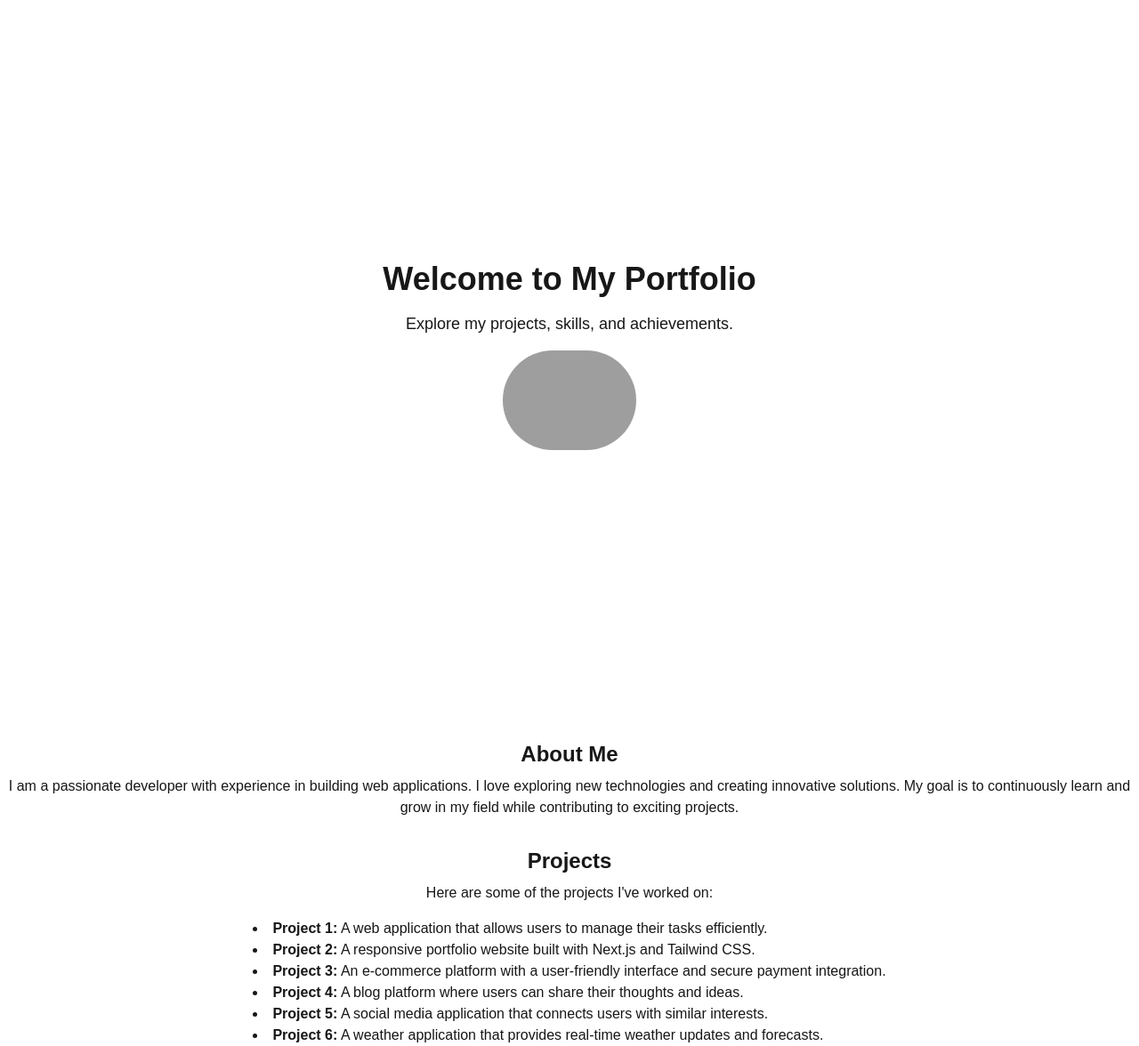
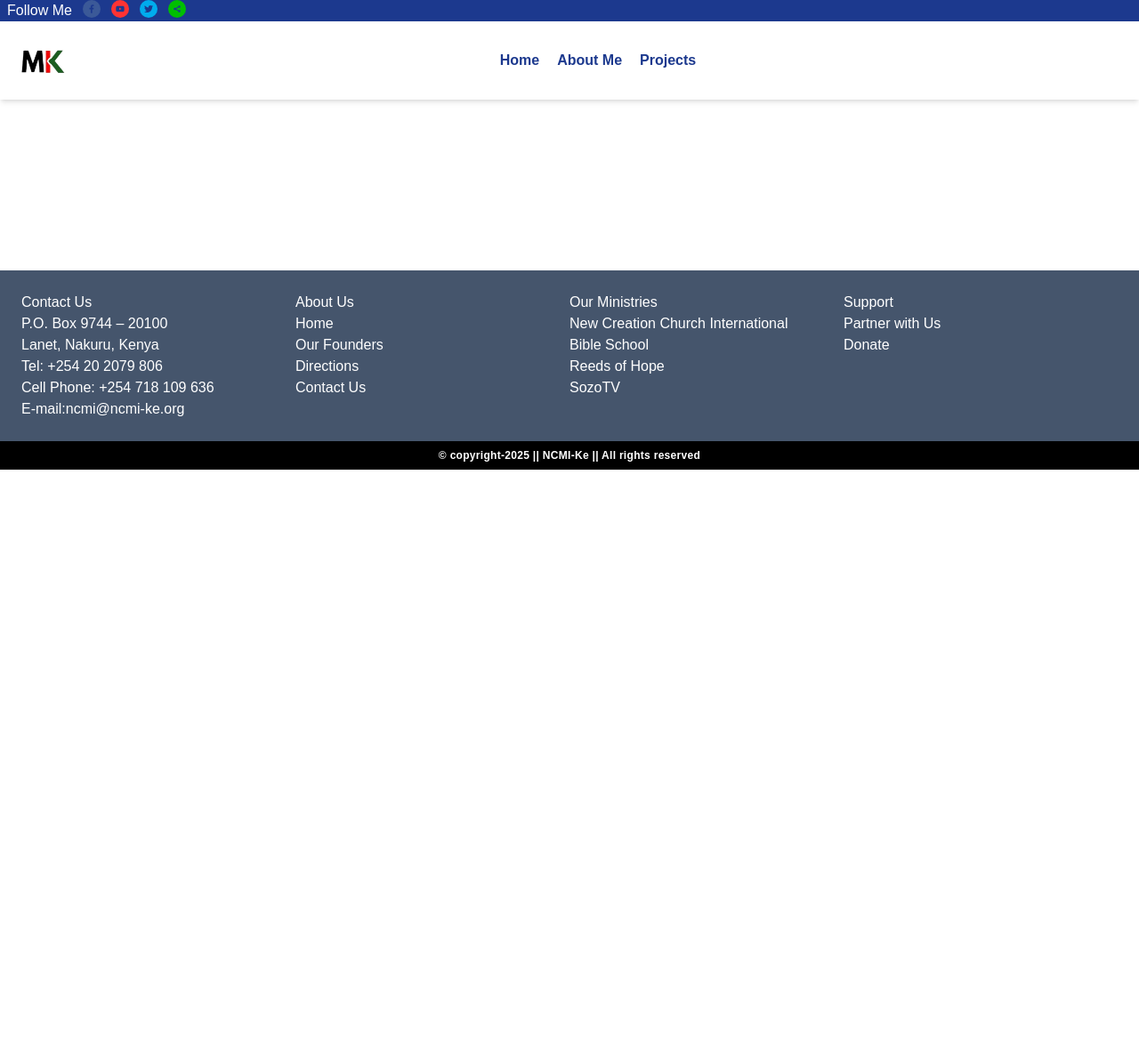
Before and after one commit to matthewkuria/myportifolio, a Next.js app: page / in a window 1280 px wide. Shown: the whole page at 89% size. After the commit the page ends 800 px from the top, so only its background shows below. Built offline with nearby package versions, Linux system fonts and the light colour scheme; grey boxes are pictures that could not be loaded.

Commit message:
Add the Header and Footer

```diff
--- /dev/null
+++ b/app/components/Footer.tsx
@@ -0,0 +1,40 @@
+import Link from "next/link";
+
+export default function Footer() {
+    return (
+        <footer className="footer bg-slate-600 text-white text-base ">
+            <div className="flex flex-col md:flex md:flex-row mx-auto md:justify-between p-6">
+                <div className="contact flex flex-col w-full md:w-1/4">
+                    <p className="footer-title">Contact Us</p>
+                    <p>P.O. Box 9744 – 20100</p>
+                    <p>Lanet, Nakuru, Kenya</p>
+                    <p>Tel: +254 20 2079 806</p>
+                    <p>Cell Phone: +254 718 109 636</p>
+                    <p>E-mail:ncmi@ncmi-ke.org</p>
+                </div>
+                <div className="about-us flex flex-col w-full md:w-1/4">
+                    <p className="footer-title">About Us</p>
+                    <Link href="/">Home</Link>
+                    <Link href="about-us">Our Founders</Link>
+                    <Link href="https://maps.app.goo.gl/4wsg1azP58xCz4G8A">Directions</Link>
+                    <Link href="contacts">Contact Us</Link>
+                </div>
+                <div className="ministries flex flex-col  w-full md:w-1/4">
+                    <p className="footer-title">Our Ministries</p>
+                    <Link href="/ncci">New Creation Church International</Link>
+                    <Link href="/bible-school">Bible School</Link>
+                    <Link href="/reed-of-hope">Reeds of Hope</Link>
+                    <Link href="/sozotv">SozoTV</Link>
+                </div>
+                <div className="support flex flex-col  w-full md:w-1/4">
+                    <p className="footer-title">Support</p>
+                    <Link href="">Partner with Us</Link>
+                    <Link href="/support">Donate</Link>
+                </div>
+            </div>
+            <div className="copyright text-xs font-semibold flex justify-center bg-black py-2">
+                <p className="tracking-wide">&copy; copyright-{new Date().getFullYear()} || NCMI-Ke || All rights reserved</p>
+            </div>
+        </footer>
+    )
+}
--- /dev/null
+++ b/app/components/HamburgerMenu.tsx
@@ -0,0 +1,80 @@
+import { useState } from "react";
+import Link from "next/link";
+
+export default function HamburgerMenu() {
+  const [isOpen, setIsOpen] = useState(false);
+
+  const toggleMenu = () => {
+    setIsOpen(!isOpen);
+  };
+ const closeMenu = () => {
+    setIsOpen(false);
+  };
+  return (
+    <div className="">
+       <div className="flex items-center justify-between h-16">
+          <div className="block md:hidden">
+            <button
+              onClick={toggleMenu}
+              className="text-black focus:outline-none"
+            >
+              <svg
+                className="h-6 w-6"
+                xmlns="http://www.w3.org/2000/svg"
+                fill="none"
+                viewBox="0 0 24 24"
+                stroke="currentColor"
+              >
+                {isOpen ? (
+                  <path
+                    strokeLinecap="round"
+                    strokeLinejoin="round"
+                    strokeWidth="2"
+                    d="M6 18L18 6M6 6l12 12"
+                  />
+                ) : (
+                  <path
+                    strokeLinecap="round"
+                    strokeLinejoin="round"
+                    strokeWidth="2"
+                    d="M4 6h16M4 12h16M4 18h16"
+                  />
+                )}
+              </svg>
+            </button>
+          </div>
+        </div>
+
+      {/* Menu links */}
+      <div
+        className={`${
+          isOpen ? "block" : "hidden"
+        } sm:hidden bg-gray-800 text-white absolute top-20  z-50 left-0 right-0`}
+      >
+        <div className="px-2 pt-2 pb-3 space-y-1">
+          <Link onClick={closeMenu} href="/" className="block px-3 py-2 rounded-md text-base font-medium hover:bg-gray-700">
+            Home
+          </Link>
+          <Link onClick={closeMenu} href="/about-us" className="block px-3 py-2 rounded-md text-base font-medium hover:bg-gray-700">
+            About Us
+          </Link>
+          <Link onClick={closeMenu} href="/ministries" className="block px-3 py-2 rounded-md text-base font-medium hover:bg-gray-700">
+            Ministries
+          </Link>
+          <Link onClick={closeMenu} href="/media" className="block px-3 py-2 rounded-md text-base font-medium hover:bg-gray-700">
+            Media
+          </Link>
+          <Link onClick={closeMenu} href="/events" className="block px-3 py-2 rounded-md text-base font-medium hover:bg-gray-700">
+            Events
+          </Link>
+          <Link onClick={closeMenu} href="/support" className="block px-3 py-2 rounded-md text-base font-medium hover:bg-gray-700">
+            Support or Partner
+          </Link>
+          <Link onClick={closeMenu} href="/contacts" className="block px-3 py-2 rounded-md text-base font-medium hover:bg-gray-700">
+            Contact Us
+          </Link>
+        </div>
+      </div>
+    </div>
+  );
+}
--- /dev/null
+++ b/app/components/Header.tsx
@@ -0,0 +1,20 @@
+"use client";
+import Socials from "./Socials";
+import Navlinks from "./Navlinks";
+import Navlogo from "./Navlogo";
+import HamburgerMenu from "./HamburgerMenu";
+import React from "react";
+
+export default function Header() {
+
+    return (
+        <>
+            <Socials />
+            <nav className=" relative py-2 px-4 flex items-center justify-between shadow-md ">
+                <Navlogo />
+                <Navlinks />
+                <HamburgerMenu  />
+            </nav>
+        </>
+    )
+}
--- /dev/null
+++ b/app/components/Navlinks.tsx
@@ -0,0 +1,11 @@
+import Link from "next/link";
+
+export default function Navlinks() {
+    return (
+        <ul className="md:flex justify-between font-bold text-blue-900  gap-5 hidden">
+            <li className="hover:text-yellow-400 py-6 active"><Link href="/">Home</Link></li>
+            <li className="hover:text-yellow-400 py-6"><Link href="/about-us">About Me</Link></li>
+            <li className="hover:text-yellow-400 py-6"><Link href="/projects">Projects</Link></li>
+        </ul>
+    )
+}
--- /dev/null
+++ b/app/components/Navlogo.tsx
@@ -0,0 +1,10 @@
+import Image from "next/image";
+import Link from "next/link"
+import mkLogo from "../../public/mkLogo.png"
+export default function Navlogo() {
+    return (
+            <div className="">
+               <Link href="/"> <Image src={mkLogo} alt="Matthew Kuria logo" width={50} height={50} className="w-16 h-16"/></Link>
+            </div>
+    )
+}
--- /dev/null
+++ b/app/components/Socials.tsx
@@ -0,0 +1,16 @@
+import { SocialIcon } from "react-social-icons";
+
+export default function Socials() {
+    return (
+        <div className="socials bg-blue-900 h-6 p-2 items-center justify-between text-white w-full hidden md:flex">
+          <div className="flex gap-3">
+          <p className="">Follow Me</p>
+            <SocialIcon url="https://facebook.com" href="https://facebook.com/" style={{ height: 20, width: 20 }}/>
+            <SocialIcon url="https://youtube.com/" style={{ height: 20, width: 20 }}/>
+            <SocialIcon url="https://twitter.com" style={{ height: 20, width: 20 }}/>
+            <SocialIcon url="https://LinkedIn.com" style={{ height: 20, width: 20 }}/>
+          </div>
+
+        </div>
+    )
+}
--- a/app/layout.tsx
+++ b/app/layout.tsx
@@ -1,6 +1,8 @@
 import type { Metadata } from "next";
 import { Geist, Geist_Mono } from "next/font/google";
 import "./globals.css";
+import Header from "./components/Header";
+import Footer from "./components/Footer";
 
 const geistSans = Geist({
   variable: "--font-geist-sans",
@@ -111,7 +113,9 @@ export default function RootLayout({
       <body
         className={`${geistSans.variable} ${geistMono.variable} antialiased`}
       >
+        <Header />
         {children}
+        <Footer />
       </body>
     </html>
   );
--- a/app/page.tsx
+++ b/app/page.tsx
@@ -1,61 +1,8 @@
-import Image from "next/image";
 
 export default function Home() {
   return (
-    <main className="">
-      <div className="flex flex-col items-center justify-center min-h-screen p-4">
-        <h1 className="text-4xl font-bold">Welcome to My Portfolio</h1>
-        <p className="mt-4 text-lg">
-          Explore my projects, skills, and achievements.
-        </p>
-        <Image
-          src="/matt.jpg"
-          alt="Profile Picture of Matthew Kuria"
-          width={150}
-          height={150}
-          className="rounded-full mt-4"
-        />
-      </div>
-      <div className="flex flex-col items-center justify-center mt-8">
-        <h2 className="text-2xl font-semibold">About Me</h2>
-        <p className="mt-2 text-center">
-          I am a passionate developer with experience in building web
-          applications. I love exploring new technologies and creating
-          innovative solutions. My goal is to continuously learn and grow in my
-          field while contributing to exciting projects.
-        </p>
-        <h2 className="mt-8 text-2xl font-semibold">Projects</h2>
-        <p className="mt-2 text-center">
-          Here are some of the projects I've worked on:
-        </p>
-        <ul className="mt-4 list-disc list-inside">
-          <li>
-            <strong>Project 1:</strong> A web application that allows users to
-            manage their tasks efficiently.
-          </li>
-          <li>
-            <strong>Project 2:</strong> A responsive portfolio website built with
-            Next.js and Tailwind CSS.
-          </li>
-          <li>
-            <strong>Project 3:</strong> An e-commerce platform with a user-friendly
-            interface and secure payment integration.
-          </li>
-          <li>
-            <strong>Project 4:</strong> A blog platform where users can share
-            their thoughts and ideas.
-          </li>
-          <li>
-            <strong>Project 5:</strong> A social media application that connects
-            users with similar interests.
-          </li>
-          <li>
-            <strong>Project 6:</strong> A weather application that provides real-time
-            weather updates and forecasts.
-          </li>
+    <main className="flex flex-col items-center justify-between p-24">
 
-        </ul>
-      </div>
     </main>
   );
 }
--- a/package.json
+++ b/package.json
@@ -9,10 +9,12 @@
     "lint": "next lint"
   },
   "dependencies": {
+    "heroicons": "^2.2.0",
     "next": "15.3.0",
     "postcss": "^8.5.3",
     "react": "^19.0.0",
-    "react-dom": "^19.0.0"
+    "react-dom": "^19.0.0",
+    "react-social-icons": "^6.24.0"
   },
   "devDependencies": {
     "@tailwindcss/postcss": "^4.1.3",
```
Also changed, not shown: public/mkLogo.png (added), 1 other file (tests, documents, lock files or other folders).
